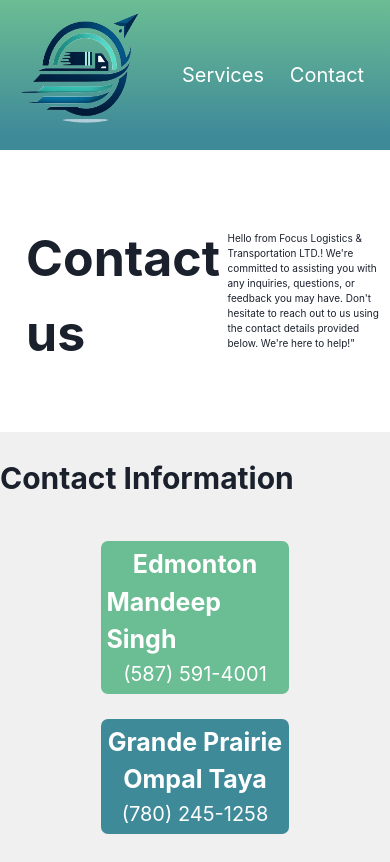
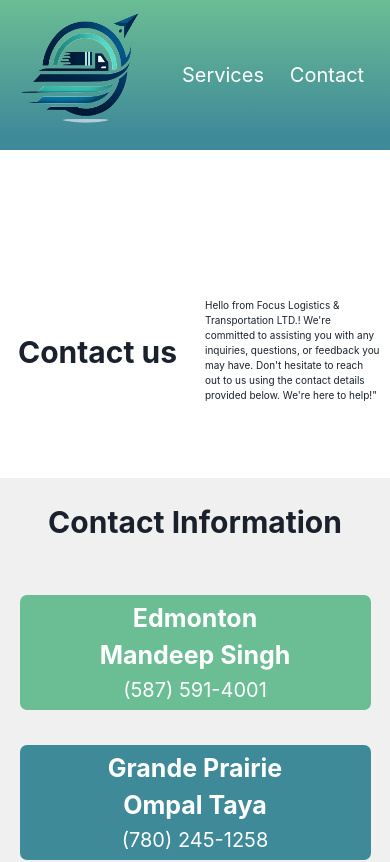
Before and after one commit to GundogCodes/FocusLogistics, a Next.js app: page /contact in a window 390 px wide. Shown: the top 862 px of the page. Built offline with nearby package versions, Linux system fonts and the light colour scheme.

Commit message:
mobile view Contact Page DONE

```diff
--- a/pages/styles/contact.module.scss
+++ b/pages/styles/contact.module.scss
@@ -156,35 +156,55 @@
   .ContactPage {
     .ContactPageBody {
       .ContactSection1 {
+        height: 30vh;
         display: flex;
         justify-content: space-evenly;
         align-items: center;
+        margin-top: 100px;
         h2 {
+          margin-top: 5vh;
           width: 50vw;
+          font-size: 30px;
+
+          height: 100%;
+          display: flex;
+          flex-direction: column;
+          align-items: center;
+          padding-top: 10vh;
+          margin-left: 0px;
         }
         h3 {
-          width: 40vw;
-          height: 90%;
+          width: 50vw;
+          height: 100%;
           font-size: 10px;
           margin: 0;
           display: flex;
           flex-direction: column;
+          align-items: center;
           justify-content: center;
+          padding: 10px;
         }
       }
       .ContactSection2 {
+        h2 {
+          display: flex;
+          justify-content: center;
+        }
         .email {
+          margin-bottom: 10px;
         }
         h4 {
         }
         .contactInfoDiv {
           .contactInfo1 {
+            width: 90vw;
             h3 {
             }
             a {
             }
           }
           .contactInfo2 {
+            width: 90vw;
             h3 {
             }
             a {
```
